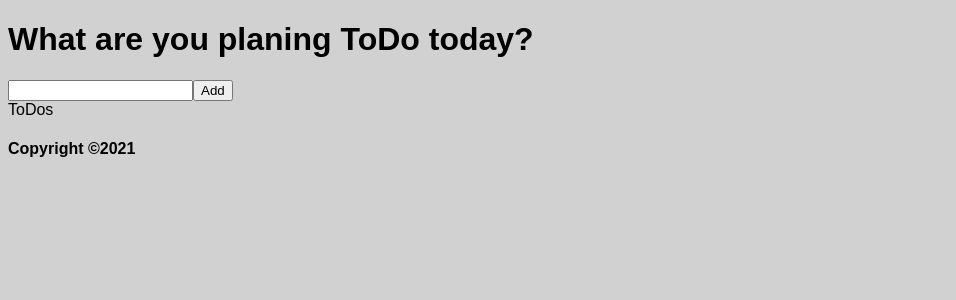
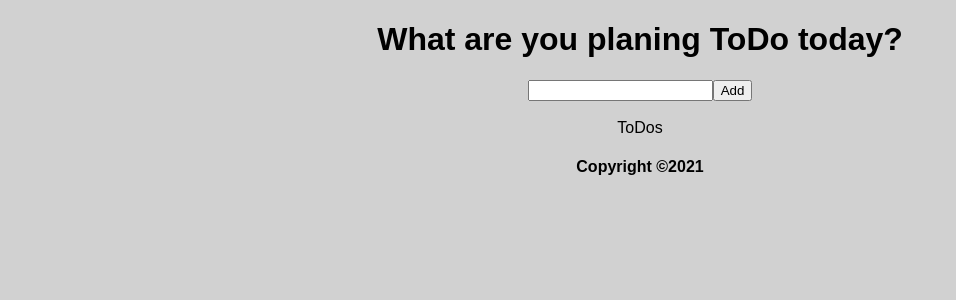
Before and after one commit to svenWacker/my-studie-at-DCI, a React (Create React App) app in the folder may/todo-list/: page / in a window 1280 px wide. Shown: the top 300 px of the page, without its empty margins (0-956 px from the left). Built offline with nearby package versions, Linux system fonts and the light colour scheme.

Commit message:
todo-list main setup

```diff
--- a/may/todo-list/src/components/ToDos.js
+++ b/may/todo-list/src/components/ToDos.js
@@ -1,4 +1,9 @@
 const ToDos = () => {
-  return <div>ToDos</div>;
+  return (
+    <div>
+      <br />
+      ToDos
+    </div>
+  );
 };
 export default ToDos;
--- a/may/todo-list/src/sass/main.scss
+++ b/may/todo-list/src/sass/main.scss
@@ -1,4 +1,6 @@
 body {
   font-family: Arial, Helvetica, sans-serif;
   background-color: #d1d1d1;
+  // align-items: center;
+  text-align: center;
 }
```
